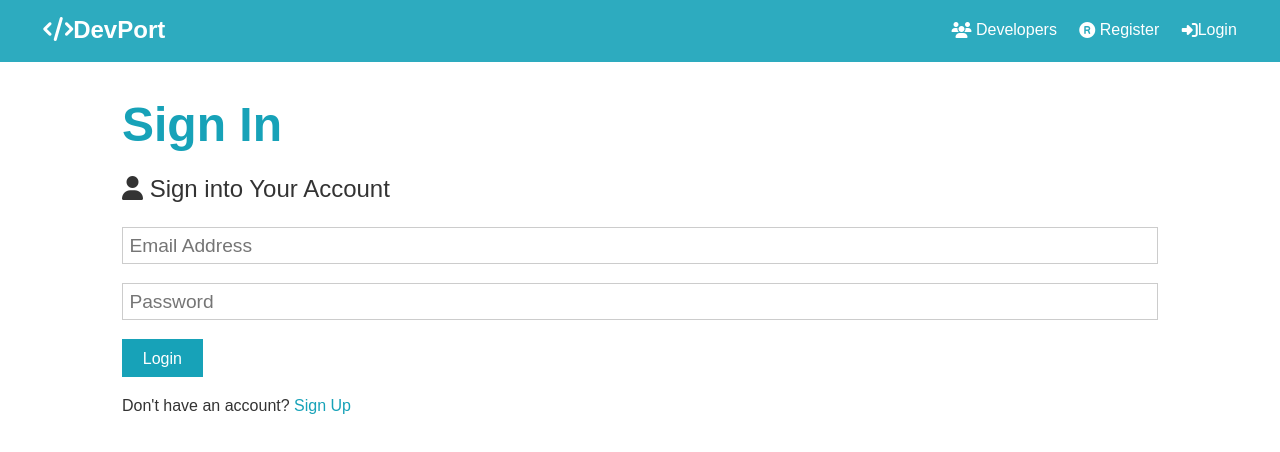
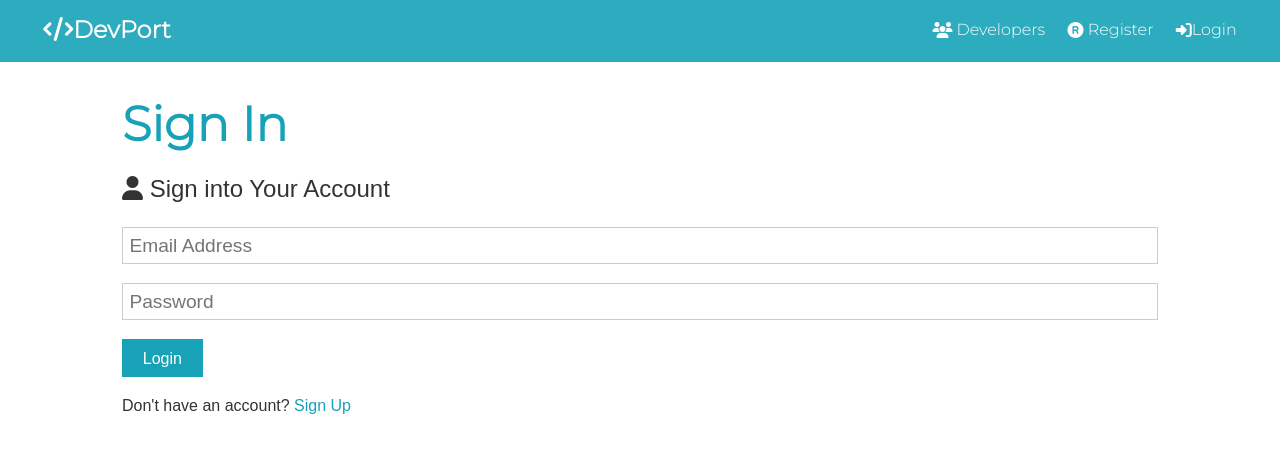
Before and after one commit to asonib/devport, a React (Create React App) app in the folder client/: page /login in a window 1280 px wide. Shown: the top 452 px of the page. Built offline with nearby package versions, Linux system fonts and the light colour scheme; no server answers.

Commit message:
font changed -c

```diff
--- a/client/public/index.html
+++ b/client/public/index.html
@@ -4,6 +4,9 @@
     <meta charset="utf-8" />
     <link rel="icon" href="%PUBLIC_URL%/favicon.ico" />
     <script src="https://kit.fontawesome.com/1f6da2347b.js" crossorigin="anonymous"></script>
+    <style>
+      @import url('https://fonts.googleapis.com/css2?family=Montserrat:wght@200;300&display=swap');
+    </style>
     <meta name="viewport" content="width=device-width, initial-scale=1" />
     <meta name="theme-color" content="#000000" />
     <meta
--- a/client/src/components/auth/Login.js
+++ b/client/src/components/auth/Login.js
@@ -23,7 +23,7 @@ export const Login = ({ login, isAuthenticated}) => {
     }
 
     return <Fragment>
-      <h1 className="large text-primary">Sign In</h1>
+      <h1 className="large text-primary" style={{fontFamily: 'Montserrat, sans-serif'}}>Sign In</h1>
       <p className="lead"><i className="fas fa-user"></i> Sign into Your Account</p>
       <form className="form" onSubmit={e => onSubmit(e)}>
         <div className="form-group">
--- a/client/src/components/auth/Register.js
+++ b/client/src/components/auth/Register.js
@@ -29,7 +29,7 @@ export const Register = ({setAlert, register, isAuthenticated}) => {
     return <Redirect to='/dashboard' />
   }
   return <Fragment>
-    <h1 className="large text-primary">Sign Up</h1>
+    <h1 className="large text-primary" style={{fontFamily: 'Montserrat, sans-serif'}}>Sign Up</h1>
     <p className="lead"><i className="fas fa-user"></i> Create Your Account</p>
     <form className="form" onSubmit={e => onSubmit(e)}>
       <div className="form-group">
--- a/client/src/components/dashboard/Dashboard.js
+++ b/client/src/components/dashboard/Dashboard.js
@@ -13,8 +13,8 @@ const Dashboard = ({ getCurrentProfile, auth: { user }, profile: { loading, prof
         getCurrentProfile();
     }, []);
     return loading && profile === null ? <Spinner /> : <Fragment>
-        <h1 className="large text-primary">Dashboard</h1>
-        <p className="lead">
+        <h1 className="large text-primary" style={{fontFamily: 'Montserrat, sans-serif'}}>Dashboard</h1>
+        <p className="lead" style={{fontFamily: 'Montserrat, sans-serif'}}>
             <i className="fas fa-user"></i> Welcome {user && user.name}
         </p>
         {profile !== null ?
--- a/client/src/components/layout/Landing.js
+++ b/client/src/components/layout/Landing.js
@@ -11,8 +11,8 @@ export const Landing = ({ isAuthenticated }) => {
         <section className="landing">
             <div className="dark-overlay">
                 <div className="landing-inner">
-                    <h1 className="x-large">Developer Portfolio</h1>
-                    <p className="lead">
+                    <h1 style={{fontFamily: 'Montserrat, sans-serif'}} className="x-large">Developer Portfolio</h1>
+                    <p style={{fontFamily: 'Montserrat, sans-serif'}} className="lead">
                         Create a developer profile/portfolio, share posts and get help from
                         other developers
                     </p>
--- a/client/src/components/layout/Navbar.js
+++ b/client/src/components/layout/Navbar.js
@@ -6,14 +6,14 @@ import { logout } from '../../actions/auth';
 
 export const Navbar = ({ auth: { isAuthenticated, loading }, logout }) => {
     const authLinks = (
-        <ul>
+        <ul style={{fontFamily: 'Montserrat, sans-serif'}}>
             <li><Link to="/profiles"><i className="fas fa-users"></i><span className="hide-sm"> Developers</span></Link></li>
             <li><Link to="/dashboard"><i className="fas fa-user"></i><span className="hide-sm"> Dashboard</span></Link></li>
             <li><Link onClick={logout} to="/"><i className="fas fa-sign-out-alt"></i><span className="hide-sm"> Logout</span></Link></li>
         </ul>
     );
     const basicLinks = (
-        <ul>
+        <ul style={{fontFamily: 'Montserrat, sans-serif'}}>
             <li><Link to="/profiles"><i className="fas fa-users"></i><span className="hide-sm"> Developers</span></Link></li>
             <li><Link to="/register"><i className="fas fa-registered"></i><span className="hide-sm"> Register</span></Link></li>
             <li><Link to="/login"><i className="fas fa-sign-in-alt"></i><span className="hide-sm">Login</span></Link></li>
@@ -21,7 +21,7 @@ export const Navbar = ({ auth: { isAuthenticated, loading }, logout }) => {
     );
     return (
         <nav className="navbar bg-primary">
-            <h1>
+            <h1 style={{fontFamily: 'Montserrat, sans-serif'}}>
                 <Link to="/"><i className="fas fa-code"></i>DevPort</Link>
             </h1>
     { !loading && (<Fragment>{isAuthenticated ? authLinks: basicLinks}</Fragment>)}
--- a/client/src/components/profiles/Profiles.js
+++ b/client/src/components/profiles/Profiles.js
@@ -11,8 +11,8 @@ const Profiles = ({getProfiles, profile: {profiles, loading}}) => {
     }, [getProfiles])
     return <Fragment>
         { loading ? <Spinner /> : <Fragment>
-            <h1 className="large text-primary">Developers</h1>
-            <p className="lead"> <i className="fab fa-connectdevelop"> Connect With Developers</i></p>
+            <h1 style={{fontFamily: 'Montserrat, sans-serif'}} className="large text-primary">Developers</h1>
+            <p className="lead"> <i className="fab fa-connectdevelop" style={{fontFamily: 'Montserrat, sans-serif'}}> Connect With Developers</i></p>
             <div className="profiles">
                 {profiles.length > 0 ? (
                     profiles.map(profile => <ProfileItem key={profile._id} profile={profile}/>)
```
